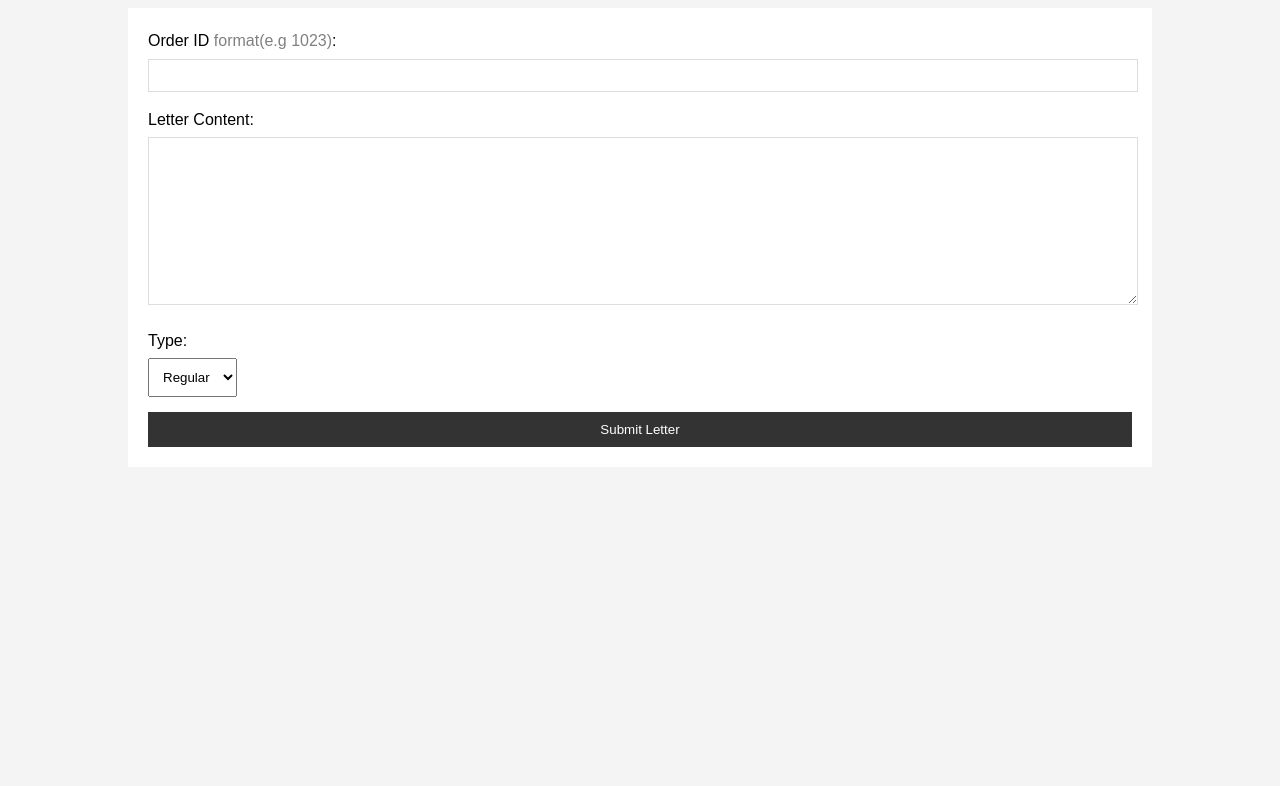
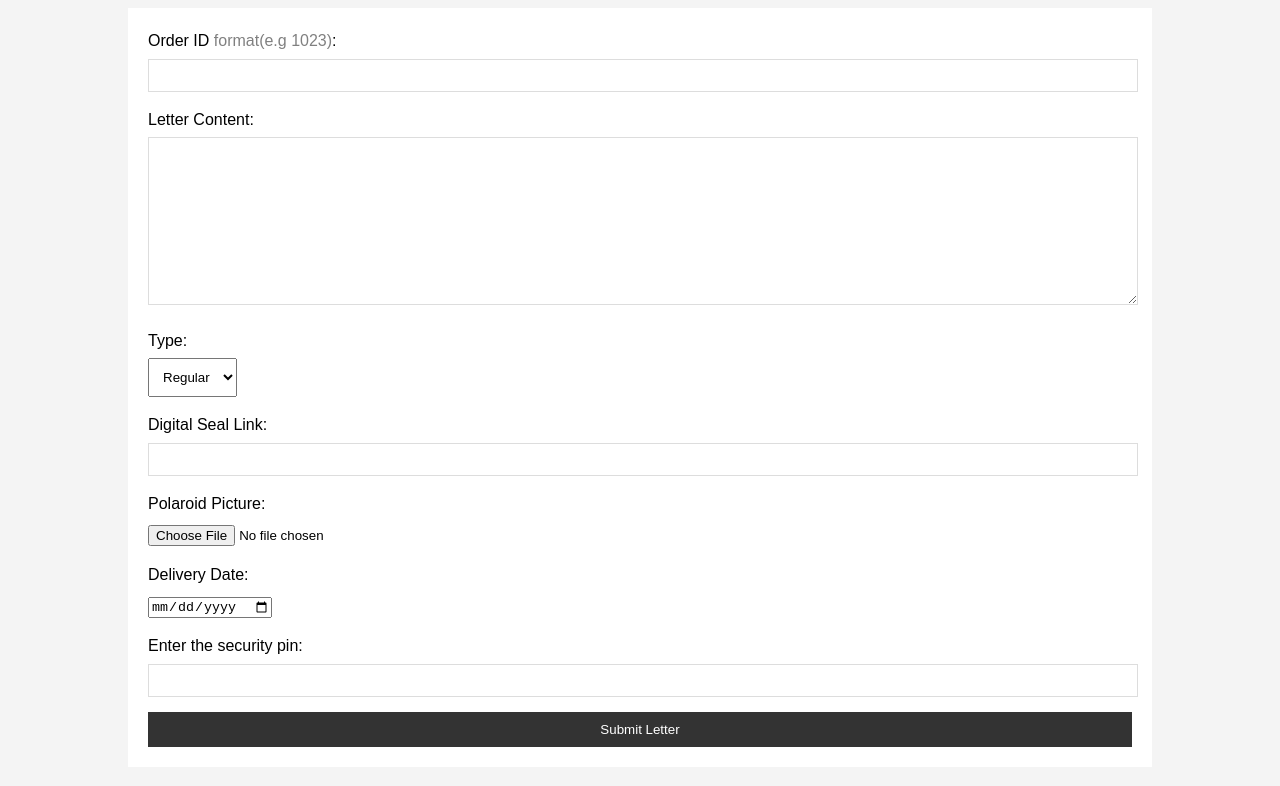
Before and after one commit to devwande/ordering, a website: page index.html in a window 1280 px wide. Shown: the part 166-952 px from the top of the page. Before the commit the page ends 800 px from the top, so only its background shows below. Drawn offline with Linux system fonts and the light colour scheme.

Commit message:
add: pins

```diff
--- a/index.html
+++ b/index.html
@@ -29,6 +29,22 @@
           <option value="scroll">Scroll</option>
         </select>
       </div>
+      <div>
+        <label for="link">Digital Seal Link:</label>
+        <input type="text" id="link" required>
+      </div>
+      <div>
+        <label for="polaroid">Polaroid Picture:</label>
+        <input type="file" accept="image/*" id="polaroid" class="polaroid" required>
+      </div>
+      <div>
+        <label for="delivery-date">Delivery Date:</label>
+        <input type="date" id="delivery-date" required>
+      </div>
+      <div>
+        <label for="pin">Enter the security pin:</label>
+        <input type="text" id="pin" required>
+      </div>
       <button type="submit">Submit Letter</button>
     </form>
     <div id="result"></div>
@@ -43,8 +59,13 @@
       const orderId = document.getElementById('orderId').value.trim();
       const content = document.getElementById('content').value.trim();
       const type = document.getElementById('type').value.trim();
+      const link = document.getElementById('link').value.trim();
+      const polaroid = document.getElementById('polaroid').files[0];
+      const deliveryDate = document.getElementById('delivery-date').value.trim();
+      const pin = document.getElementById('pin').value.trim();
 
-      if (!orderId || !content || !type) {
+
+      if (!orderId || !content || !type || !link || !polaroid || !deliveryDate || !pin) {
         resultDiv.innerHTML = '<p class="error">All fields are required.</p>';
         return;
       }
@@ -55,7 +76,7 @@
           headers: {
             'Content-Type': 'application/json',
           },
-          body: JSON.stringify({ orderId, content, type }),
+          body: JSON.stringify({ orderId, content, type, link, polaroid, deliveryDate, pin }),
         });
 
         if (response.ok) {
@@ -72,6 +93,5 @@
       }
     });
   </script>
-
 </body>
 </html>
--- a/style.css
+++ b/style.css
@@ -87,3 +87,7 @@ body {
     padding:10px;
 
   }
+
+  .polaroid{
+    width: 100%;
+  }
```
